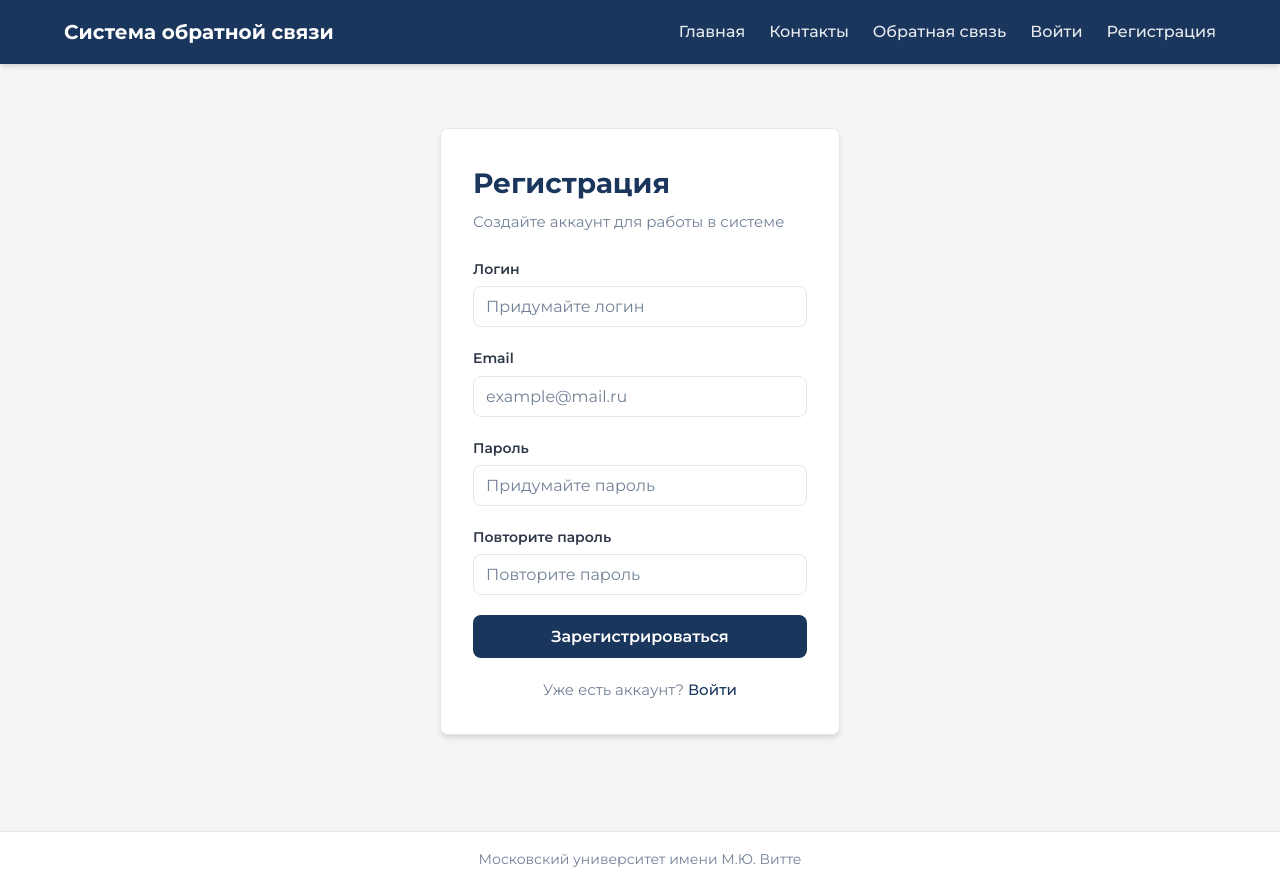
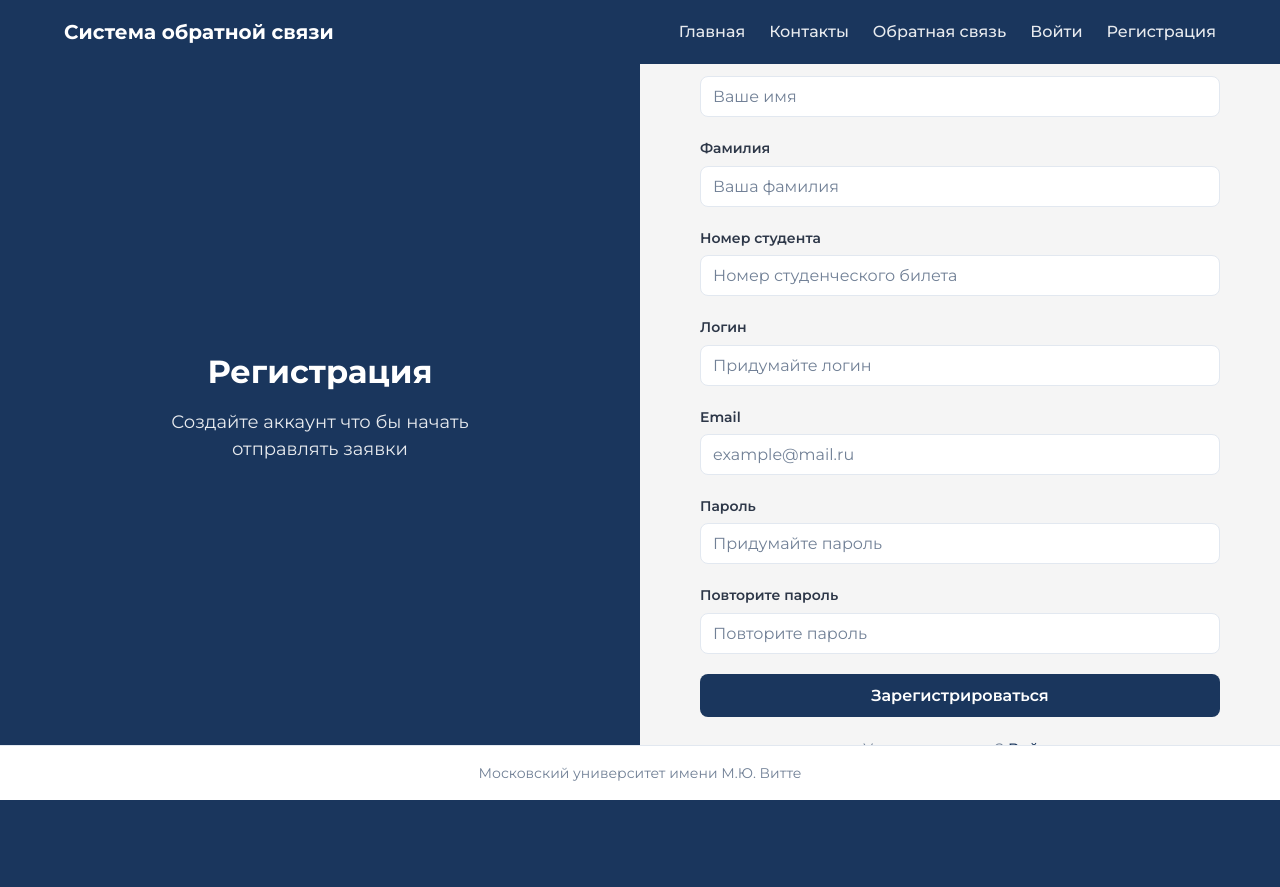
Before and after one commit to feedbacksys1/fbsys, a Django app: page /register/ in a window 1280 px wide. After the commit the page ends 800 px from the top, so only its background shows below. Run offline with Django 5.2, Linux system fonts and the light colour scheme.

Commit message:
Created design for registration page

```diff
--- a/static/css/style.css
+++ b/static/css/style.css
@@ -28,6 +28,11 @@ body {
     min-height: 100vh;
     display: flex;
     flex-direction: column;
+}
+
+body.register-fullpage {
+    height: 100vh;
+    overflow: hidden;
 }
 
 .site-header {
@@ -79,9 +84,16 @@ body {
     width: 100%;
 }
 
-.site-main:has(.landing-page) {
+.site-main:has(.landing-page),
+.site-main:has(.register-split) {
     max-width: 100%;
     padding: 0;
+}
+
+.site-main:has(.register-split) {
+    flex: 1;
+    min-height: 0;
+    overflow: hidden;
 }
 
 .site-footer {
@@ -557,6 +569,93 @@ body {
     text-decoration: underline;
 }
 
+.register-split {
+    display: flex;
+    height: 100%;
+    min-height: 0;
+}
+
+.register-panel {
+    flex: 1;
+    display: flex;
+    flex-direction: column;
+    justify-content: center;
+    padding: 3rem 2.5rem;
+    min-height: 0;
+}
+
+.register-panel-left {
+    background: var(--color-primary);
+    color: var(--color-surface);
+    align-items: center;
+    text-align: center;
+}
+
+.register-panel-title {
+    font-size: 2rem;
+    font-weight: 700;
+    color: var(--color-surface);
+    margin-bottom: 0.75rem;
+}
+
+.register-panel-lead {
+    font-size: 1.125rem;
+    color: rgba(255, 255, 255, 0.9);
+    line-height: 1.5;
+    margin: 0;
+    max-width: 320px;
+}
+
+.register-panel-right {
+    background: var(--color-bg);
+}
+
+.register-form-wrap {
+    max-width: 520px;
+    width: 100%;
+    margin: 0 auto;
+}
+
+.register-panel-right .auth-form .form-row {
+    margin-bottom: 1.25rem;
+}
+
+.register-panel-right .auth-form .form-actions {
+    margin-top: 0.25rem;
+    margin-bottom: 1.25rem;
+}
+
+.register-panel-right .auth-switch {
+    margin-top: 0.5rem;
+}
+
+@media (max-width: 900px) {
+    body.register-fullpage {
+        height: auto;
+        min-height: 100vh;
+        overflow: auto;
+    }
+
+    .site-main:has(.register-split) {
+        min-height: 0;
+        overflow: visible;
+    }
+
+    .register-split {
+        flex-direction: column;
+        min-height: auto;
+        height: auto;
+    }
+
+    .register-panel {
+        padding: 2rem 1.5rem;
+    }
+
+    .register-panel-left {
+        min-height: 200px;
+    }
+}
+
 @media (max-width: 900px) {
     .contacts-layout {
         grid-template-columns: 1fr;
--- a/templates/base.html
+++ b/templates/base.html
@@ -10,7 +10,7 @@
     <link href="https://fonts.googleapis.com/css2?family=Montserrat:wght@400;500;600;700&display=swap" rel="stylesheet">
     <link rel="stylesheet" href="{% static 'css/style.css' %}">
 </head>
-<body>
+<body class="{% block body_class %}{% endblock %}">
     <header class="site-header">
         <div class="header-inner">
             <a href="{% url 'landing' %}" class="logo">Система обратной связи</a>
--- a/templates/register.html
+++ b/templates/register.html
@@ -2,12 +2,29 @@
 
 {% block title %}Регистрация{% endblock %}
 
+{% block body_class %}register-fullpage{% endblock %}
+
 {% block content %}
-<div class="auth-page">
-    <div class="auth-card">
-        <h1 class="auth-title">Регистрация</h1>
-        <p class="auth-lead">Создайте аккаунт для работы в системе</p>
+<div class="register-split">
+    <div class="register-panel register-panel-left">
+        <h1 class="register-panel-title">Регистрация</h1>
+        <p class="register-panel-lead">Создайте аккаунт что бы начать отправлять заявки</p>
+    </div>
+    <div class="register-panel register-panel-right">
+        <div class="register-form-wrap">
             <form class="auth-form" method="post" action="#">
+                <div class="form-row">
+                    <label class="form-label" for="id_first_name">Имя</label>
+                    <input type="text" id="id_first_name" name="first_name" class="form-input" placeholder="Ваше имя" required autocomplete="given-name">
+                </div>
+                <div class="form-row">
+                    <label class="form-label" for="id_last_name">Фамилия</label>
+                    <input type="text" id="id_last_name" name="last_name" class="form-input" placeholder="Ваша фамилия" required autocomplete="family-name">
+                </div>
+                <div class="form-row">
+                    <label class="form-label" for="id_student_number">Номер студента</label>
+                    <input type="text" id="id_student_number" name="student_number" class="form-input" placeholder="Номер студенческого билета">
+                </div>
                 <div class="form-row">
                     <label class="form-label" for="id_username">Логин</label>
                     <input type="text" id="id_username" name="username" class="form-input" placeholder="Придумайте логин" required autocomplete="username">
@@ -33,4 +50,5 @@
             </form>
         </div>
     </div>
+</div>
 {% endblock %}
```
Lines whose indentation alone changed are shown as unchanged.
